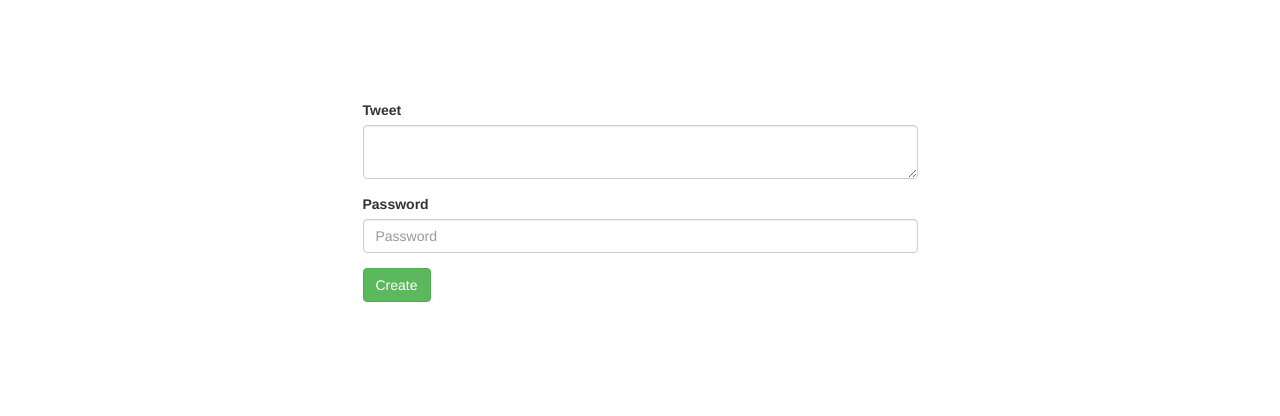
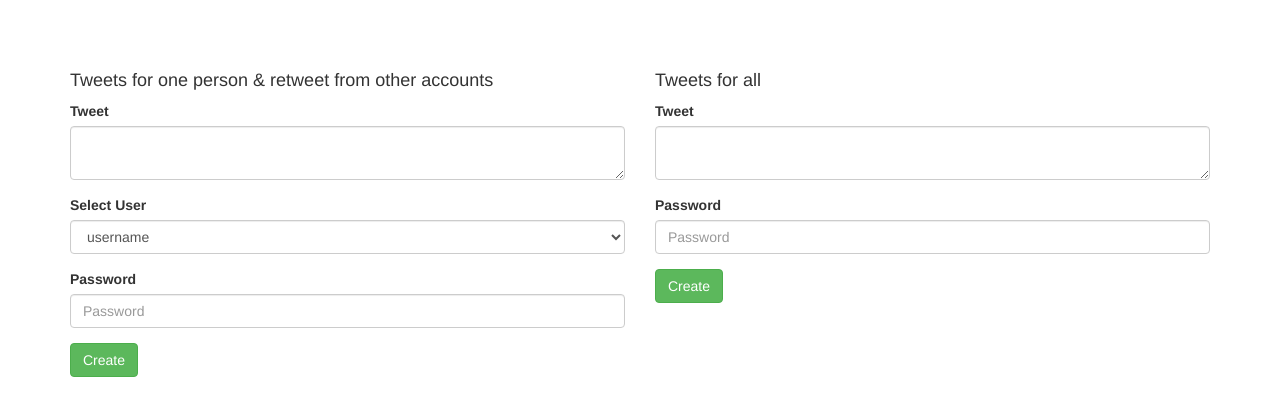
Before and after one commit to yesmesalman/twitter-bot, a PHP site: page /twitter-system/create/index.php in a window 1280 px wide. Shown: the top 416 px of the page. Run offline with PHP 8.4, Linux system fonts and the light colour scheme.

Commit message:
create update

```diff
--- a/create/index.php
+++ b/create/index.php
@@ -11,13 +11,17 @@ set_time_limit(100);
 
 $wrongPassword = false;
 $success = false;
-if (isset($_POST['submit'])) {
+$defaultPassword = "admin!";
+
+if (isset($_POST['all_users'])) {
     $password = $_POST['password'];
     $tweet = $_POST['tweet'];
 
-    if ($password == "admin!") {
-        // record log
-        writeLog("==================================================================================");
+    if ($password != $defaultPassword) {
+        $wrongPassword = true;
+    } else {
+        writeLog("=========================");
+        writeLog("Creating tweet: '" . $tweet . "'");
 
         // Set your API keys and secrets
         $consumerKey = $app["consumer_key"];
@@ -33,15 +37,65 @@ if (isset($_POST['submit'])) {
 
             $twitter = new TwitterOAuth($consumerKey, $consumerSecret, $user['token'], $user['secret']);
             $twitter->post('statuses/update', ['status' => $tweet]);
+
+            writeLog("@" . $username . " [Ok] ");
+
             $success = true;
-
             sleep(1);
         }
 
-        // record log
-        writeLog("==================================================================================");
+        writeLog("=========================");
+    }
+}
+
+
+if (isset($_POST['specific_user'])) {
+    $password = $_POST['password'];
+    $tweet = $_POST['tweet'];
+    $selected_username = $_POST['user'];
+
+    if ($password != $defaultPassword) {
+        $wrongPassword = true;
     } else {
-        $wrongPassword = true;
+        writeLog("=========================");
+        writeLog("Creating tweet: '" . $tweet . "'");
+
+        $selectedUser = $users[$selected_username];
+
+        $consumerKey = $app["consumer_key"];
+        $consumerSecret = $app["consumer_secret"];
+
+        $twitter = new TwitterOAuth($consumerKey, $consumerSecret, $selectedUser['token'], $selectedUser['secret']);
+        $tweet = $twitter->post('statuses/update', ['status' => $tweet]);
+
+        if (isset($tweet) && isset($tweet->id)) {
+            writeLog("@" . $selected_username . " [Ok] ");
+
+            foreach ($users as $un => $u) {
+                if (!$u['create'] || $un == $selected_username) continue;
+
+                $twitter = new TwitterOAuth($consumerKey, $consumerSecret, $u['token'], $u['secret']);
+                $response = $twitter->post('statuses/retweet/' . $tweet->id);
+                if (isset($response->retweeted) && $response->retweeted == 1) {
+                    writeLog("@" . $un . "retweeted [Ok] ");
+                } else {
+                    writeLog("@" . $un . "retweeted [X] ");
+                }
+
+                $twitter = new TwitterOAuth($consumerKey, $consumerSecret, $u['token'], $u['secret']);
+                $tweet = $twitter->post('favorites/create', ['id' => $tweet->id]);
+                if (isset($tweet->favorited) && $tweet->favorited == 1) {
+                    writeLog("@" . $un . "liked [Ok] ");
+                } else {
+                    writeLog("@" . $un . "liked [X] ");
+                }
+
+                sleep(2);
+            }
+        }
+
+        $success = true;
+        writeLog("=========================");
     }
 }
 
@@ -59,38 +113,57 @@ if (isset($_POST['submit'])) {
 </head>
 
 <body>
-    <div class="container" style="padding-top: 100px">
+    <div class="container" style="padding-top: 60px">
         <div class="row">
-            <div class="col-md-3"></div>
-            <div class="col-md-6">
+            <div class="col-md-12">
                 <?php
                 if ($wrongPassword) {
-                ?>
-                    <div class="alert alert-danger">
-                        <span>Wrong Password</span>
-                    </div>
-                <?php
+                    echo '<div class="alert alert-danger"><span>Wrong Password</span></div>';
                 }
                 ?>
                 <?php
                 if ($success) {
-                ?>
-                    <div class="alert alert-success">
-                        <span>Tweet has been posted!</span>
-                    </div>
-                <?php
+                    echo '<div class="alert alert-success"><span>Tweet has been posted!</span></div>';
                 }
                 ?>
+            </div>
+            <div class="col-md-6">
                 <form method="POST">
+                    <h4>Tweets for one person & retweet from other accounts</h4>
+                    <div class="form-group">
+                        <label for="tweet">Tweet</label>
+                        <textarea type="text" class="form-control" id="tweet" name="tweet"></textarea>
+                    </div>
+                    <div class="form-group">
+                        <label for="user">Select User</label>
+                        <select class="form-control" name="user">
+                            <?php
+                            foreach ($users as $username => $user) {
+                                if (!$user['create']) continue;
+                                echo "<option value='" . $username . "'>" . $username . "</option>";
+                            }
+                            ?>
+                        </select>
+                    </div>
+                    <div class="form-group">
+                        <label for="password">Password</label>
+                        <input type="password" class="form-control" name="password" id="password" placeholder="Password" />
+                    </div>
+                    <button name="specific_user" type="submit" class="btn btn-success">Create</button>
+                </form>
+            </div>
+            <div class="col-md-6">
+                <form method="POST">
+                    <h4>Tweets for all</h4>
                     <div class="form-group">
                         <label for="tweet">Tweet</label>
                         <textarea type="text" class="form-control" id="tweet" name="tweet"></textarea>
                     </div>
                     <div class="form-group">
                         <label for="password">Password</label>
-                        <input type="password" class="form-control" name="password" id="password" placeholder="Password">
+                        <input type="password" class="form-control" name="password" id="password" placeholder="Password" />
                     </div>
-                    <button name="submit" type="submit" class="btn btn-success">Create</button>
+                    <button name="all_users" type="submit" class="btn btn-success">Create</button>
                 </form>
             </div>
         </div>
```
Also changed, not shown: cron/index.php (+4 -4 lines).
